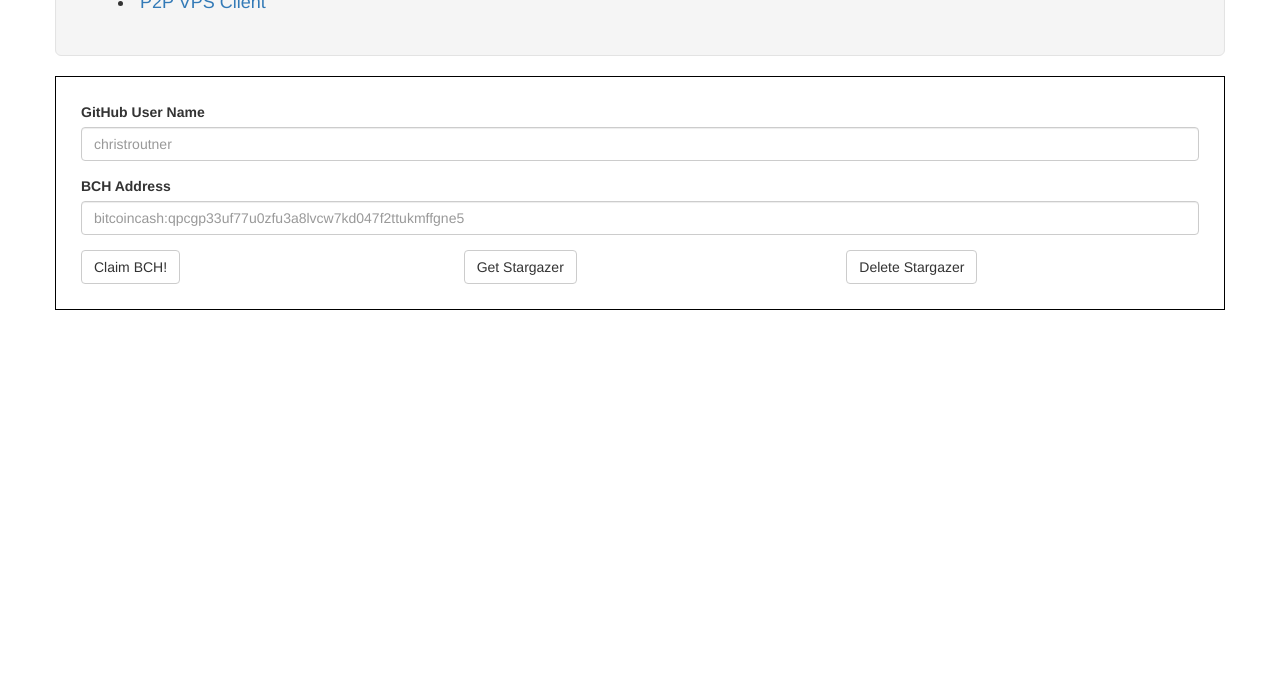
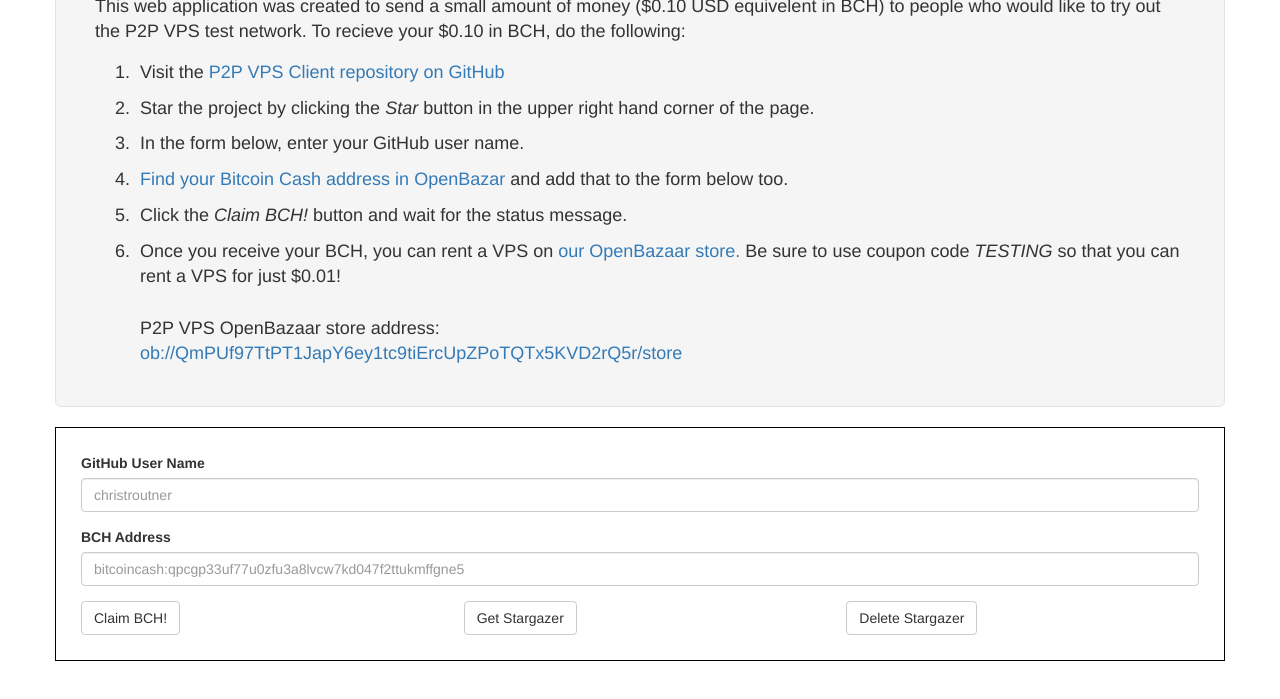
Before and after one commit to christroutner/star4bch, a website: page frontend/fund-stargazers.html in a window 1280 px wide. Shown: the part 101-800 px from the top of the page. Drawn offline with nearby package versions, Linux system fonts and the light colour scheme.

Commit message:
Improved front end instructions

```diff
--- a/frontend/fund-stargazers.html
+++ b/frontend/fund-stargazers.html
@@ -6,7 +6,7 @@ Note: This is a proof of concept
 
 <html lang="en">
 <head>
-  <title>Get Project Stargazers</title>
+  <title>Fund Stargazers | P2P VPS</title>
 
   <link href="css/bootstrap.min.css" media="all" rel="stylesheet" />
 
@@ -29,19 +29,49 @@ Note: This is a proof of concept
     <div class='container'>
       <div class="row well well-lg">
         <div class="col-md-12">
+          <h1>P2P VPS Stargazer Fund</h1>
           <p>
-            Visit and star the repositories below. Then enter your GitHub
-            user name and Bitcoin Cash address to claim your BCH. We'll send you
-            $0.10 USD in BCH for each repository you star!
+            This web application was created to send a small amount of money
+            ($0.10 USD equivelent in BCH) to people who would like to try out the P2P VPS
+            test network. To recieve your $0.10 in BCH, do the following:
           </p>
-          <ul>
+
+          <ol>
             <li>
+              Visit the
               <a href="https://github.com/P2PVPS/p2pvps-client" target="_blank">
-                P2P VPS Client
+                P2P VPS Client repository on GitHub
               </a>
             </li>
 
-          </ul>
+            <li>
+              Star the project by clicking the <i>Star</i> button in the upper
+              right hand corner of the page.
+            </li>
+
+            <li>
+              In the form below, enter your GitHub user name.
+            </li>
+
+            <li>
+              <a href="https://www.openbazaar.org/blog/bitcoin-cash-giveaway-how-to-claim-your-10-in-bch/find-your-bch-wallet-address-in-openbazar/">
+                Find your Bitcoin Cash address in OpenBazar</a> and add that to the form below too.
+            </li>
+
+            <li>
+              Click the <i>Claim BCH!</i> button and wait for the status message.
+            </li>
+
+            <li>
+              Once you receive your BCH, you can rent a VPS on
+              <a href="ob://QmPUf97TtPT1JapY6ey1tc9tiErcUpZPoTQTx5KVD2rQ5r/store">our OpenBazaar store.</a>
+              Be sure to use coupon code <i>TESTING</i> so that you can rent a VPS for just $0.01!
+              <br><br>
+              P2P VPS OpenBazaar store address:<br>
+              <a href="ob://QmPUf97TtPT1JapY6ey1tc9tiErcUpZPoTQTx5KVD2rQ5r/store">ob://QmPUf97TtPT1JapY6ey1tc9tiErcUpZPoTQTx5KVD2rQ5r/store</a>
+            </li>
+          </ol>
+
         </div>
       </div>
     </div>
```
